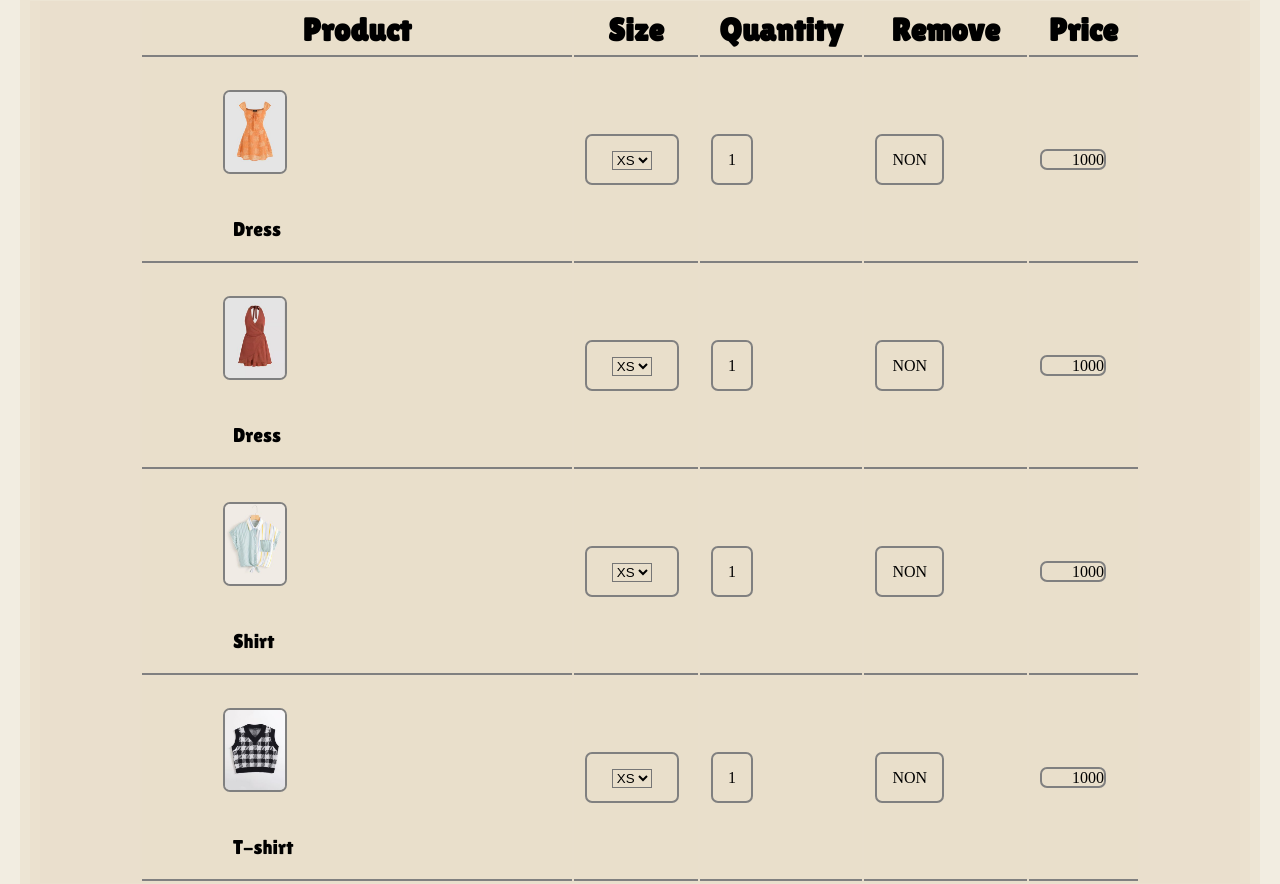
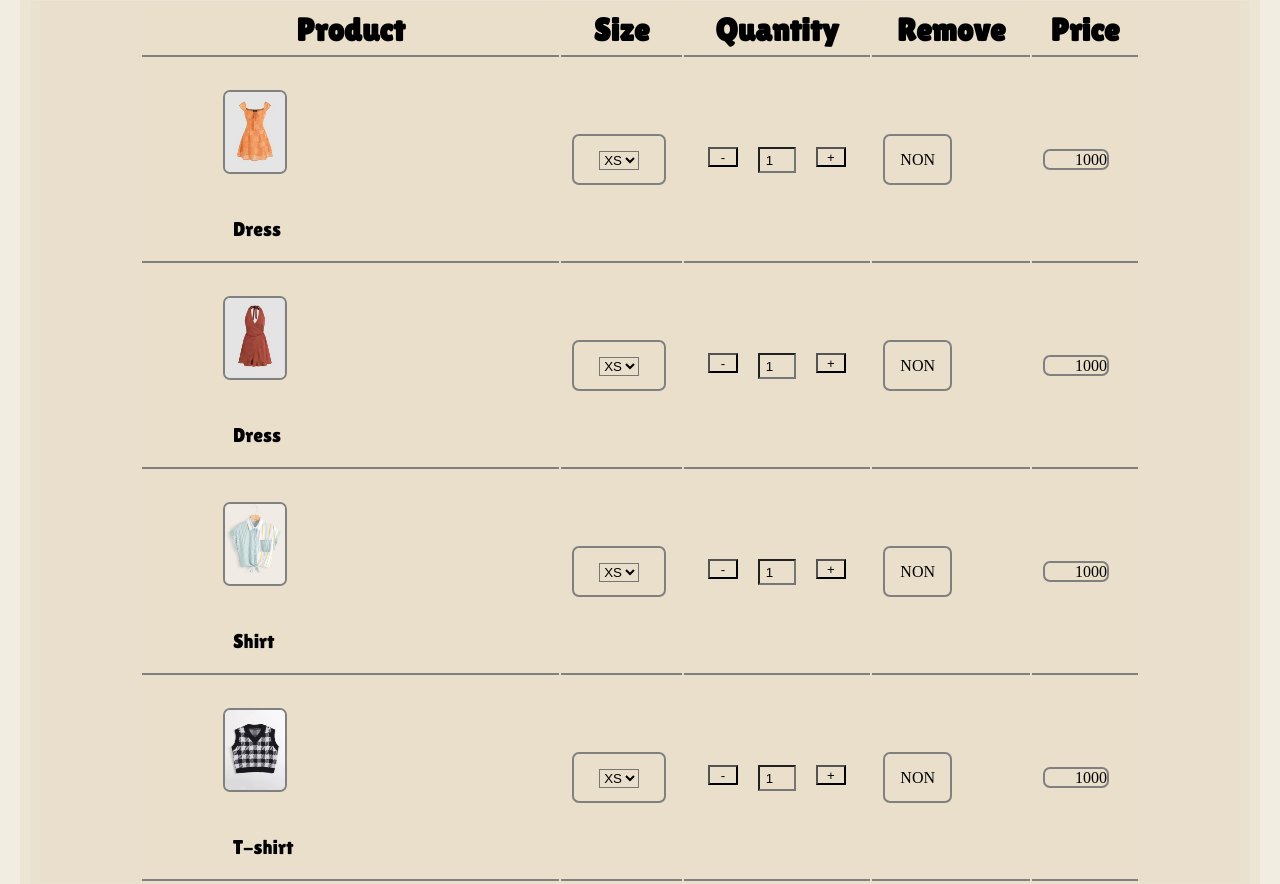
Before and after one commit to Ma-dono/mon-premier-projet, a plain HTML site: page Cart.html in a window 1280 px wide. Shown: the part 249-1133 px from the top of the page. Drawn offline with Linux system fonts and the light colour scheme.

Commit message:
quantity btn html,css

```diff
--- a/Cart.html
+++ b/Cart.html
@@ -16,7 +16,7 @@
     </header>
     <main>
       <div class="iproduct">
-        <table >
+        <table>
           <tr>
             <th>Product</th>
             <th>Size</th>
@@ -26,105 +26,185 @@
           </tr>
           <tr>
             <td class="npro">
-
               <div>
                 <span class="npro-img">
                   <img src="images/dress01.jpg" alt="dress"
                 /></span>
-              </div>  <div><span class="tpro">Dress</span></div>
+              </div>
+              <div><span class="tpro">Dress</span></div>
             </td>
-            <td class="spro"><span>  <select>
+            <td class="spro">
+              <span>
+                <select>
                   <option value="WebTrack">XS</option>
                   <option value="AITrack">S</option>
                   <option value="GameTrack">M</option>
                   <option value="DataScienceTrack">L</option>
-            </select></span></td>
-            <td class="qpro"><span>1</span></td>
+                </select></span
+              >
+            </td>
+            <td class="qpro">
+              <div class="qubtn">
+                <button
+                  type="button"
+                  onclick="this.parentNode.querySelector('input[type=number]').stepDown()"
+                >
+                  -
+                </button>
+                <input type="number" value="1" />
+                <button
+                  type="button"
+                  onclick="this.parentNode.querySelector('input[type=number]').stepUp()"
+                >
+                  +
+                </button>
+              </div>
+            </td>
             <td class="rpro"><span>NON</span></td>
             <td class="ppro"><span>1000</span></td>
           </tr>
           <tr>
             <td class="npro">
-
               <div>
                 <span class="npro-img">
                   <img src="images/dress02.jpg" alt="dress"
                 /></span>
-              </div> <div><span class="tpro">Dress</span></div>
+              </div>
+              <div><span class="tpro">Dress</span></div>
             </td>
-            <td class="spro"><span>  <select>
+            <td class="spro">
+              <span>
+                <select>
                   <option value="WebTrack">XS</option>
                   <option value="AITrack">S</option>
                   <option value="GameTrack">M</option>
                   <option value="DataScienceTrack">L</option>
-            </select></span></td>
-            <td class="qpro"><span>1</span></td>
+                </select></span
+              >
+            </td>
+            <td class="qpro">
+              <div class="qubtn">
+                <button
+                  type="button"
+                  onclick="this.parentNode.querySelector('input[type=number]').stepDown()"
+                >
+                  -
+                </button>
+                <input type="number" value="1"  />
+                <button
+                  type="button"
+                  onclick="this.parentNode.querySelector('input[type=number]').stepUp()"
+                >
+                  +
+                </button>
+              </div>
+            </td>
             <td class="rpro"><span>NON</span></td>
             <td class="ppro"><span>1000</span></td>
           </tr>
           <tr>
             <td class="npro">
-
               <div>
                 <span class="npro-img">
                   <img src="images/shirt 1.jpg" alt="shirt"
                 /></span>
-              </div>  <div><span class="tpro">Shirt</span></div>
+              </div>
+              <div><span class="tpro">Shirt</span></div>
             </td>
-            <td class="spro"><span>  <select>
+            <td class="spro">
+              <span>
+                <select>
                   <option value="WebTrack">XS</option>
                   <option value="AITrack">S</option>
                   <option value="GameTrack">M</option>
                   <option value="DataScienceTrack">L</option>
-            </select></span></td>
-            <td class="qpro"><span>1</span></td>
+                </select></span
+              >
+            </td>
+            <td class="qpro">
+              <div class="qubtn">
+                <button
+                  type="button"
+                  onclick="this.parentNode.querySelector('input[type=number]').stepDown()"
+                >
+                  -
+                </button>
+                <input type="number" value="1" />
+                <button
+                  type="button"
+                  onclick="this.parentNode.querySelector('input[type=number]').stepUp()"
+                >
+                  +
+                </button>
+              </div>
+            </td>
             <td class="rpro"><span>NON</span></td>
             <td class="ppro"><span>1000</span></td>
           </tr>
           <tr>
             <td class="npro">
-
               <div>
                 <span class="npro-img">
                   <img src="images/T-shirt.jpg" alt="t-shirt"
                 /></span>
-              </div> <div><span class="tpro">T-shirt</span></div>
+              </div>
+              <div><span class="tpro">T-shirt</span></div>
             </td>
-            <td class="spro"><span>
+            <td class="spro">
+              <span>
                 <select>
                   <option value="WebTrack">XS</option>
                   <option value="AITrack">S</option>
                   <option value="GameTrack">M</option>
                   <option value="DataScienceTrack">L</option>
                 </select>
-            </span></td>
-            <td class="qpro"><span>1</span></td>
+              </span>
+            </td>
+            <td class="qpro">
+              <div class="qubtn">
+                <button
+                  type="button"
+                  onclick="this.parentNode.querySelector('input[type=number]').stepDown()"
+                >
+                  -
+                </button>
+                <input type="number" value="1" />
+                <button
+                  type="button"
+                  onclick="this.parentNode.querySelector('input[type=number]').stepUp()"
+                >
+                  +
+                </button>
+              </div>
+            </td>
             <td class="rpro"><span>NON</span></td>
             <td class="ppro"><span>1000</span></td>
           </tr>
         </table>
       </div>
       <div class="total">
-
-    <h1> Total to pay</h1>
+        <h1>Total to pay</h1>
         <p>Product <span> 400</span></p>
         <p>Reduction <span>100</span></p>
-    <p class="totalamount">Total amout  <span>300</span></p>
+        <p class="totalamount">Total amout <span>300</span></p>
       </div>
     </main>
 
-
-
-
-
-
-
-
-
-
-
-
-
+    <div class="qubtn">
+      <button
+        type="button"
+        onclick="this.parentNode.querySelector('input[type=number]').stepDown()"
+      >
+        -
+      </button>
+      <input type="number" />
+      <button
+        type="button"
+        onclick="this.parentNode.querySelector('input[type=number]').stepUp()"
+      >
+        +
+      </button>
+    </div>
 
     <script src="js/main.js"></script>
   </body>
--- a/css/style.css
+++ b/css/style.css
@@ -20,7 +20,6 @@ table{
     margin-top: 50px;
     margin-left: 100px;
     width: 1000px;
-    background-color:;
     height: 800px;
 
 }
@@ -84,11 +83,7 @@ th{
 
    border-bottom: 2px solid grey;
 }
-.qpro span{
-    padding: 15px;
-border: 2px solid gray;
-border-radius: 7px;
-}
+
 .rpro{
     width: 150px;
 
@@ -152,4 +147,19 @@ P span{
     width: 445px;
     background-color: rgba(255, 255, 255, 0.534);;
 
+} div .qubtn{
+    display: flex;
+    justify-content: center;
+    flex-direction: row;
 }
+
+input[type=number]{
+    width: 30px;
+    height: 20px;
+    text-align: center;
+
+}
+button{
+    height: 20px;
+    width: 30px;
+}
```
Also changed, not shown: paged'accueil.html (+5 -3 lines). Lines whose indentation alone changed are shown as unchanged.
